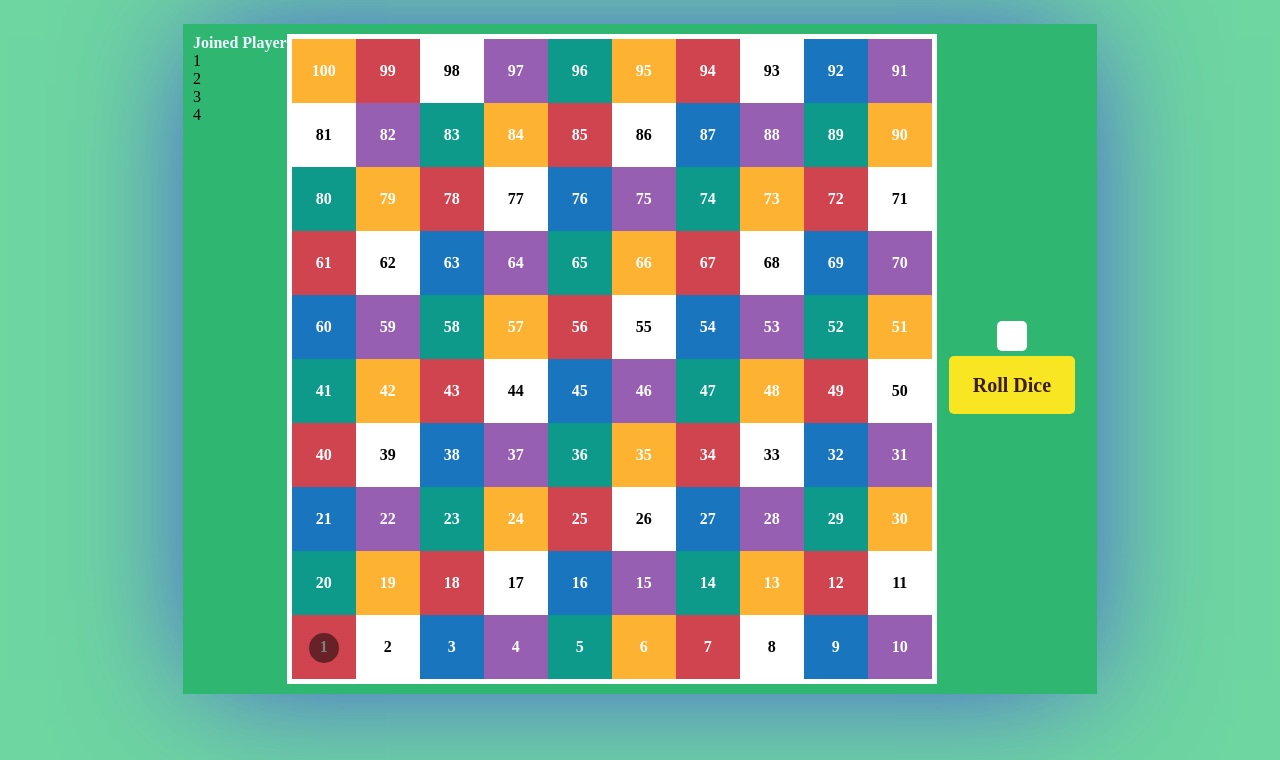
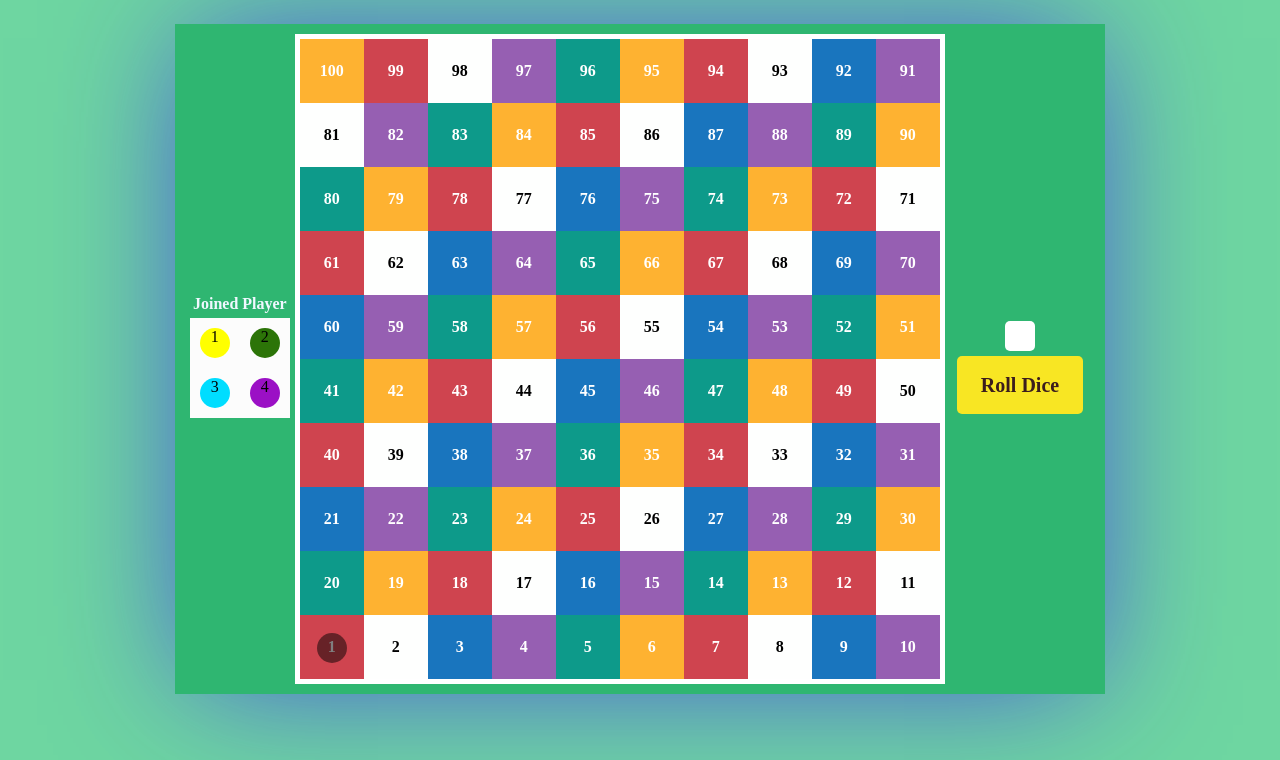
Before and after one commit to narendra-patil1509/Games, a plain HTML site: page 02-Saap-Sidi/index.html in a window 1280 px wide. Shown: the part 40-800 px from the top of the page. Drawn offline with Linux system fonts and the light colour scheme.

Commit message:
styled joined player

```diff
--- a/02-Saap-Sidi/style.css
+++ b/02-Saap-Sidi/style.css
@@ -43,6 +43,8 @@ html,body{
 .row{
     display: flex;
     flex-wrap: wrap;
+    justify-content: center;
+    align-items: center;
 }
 .heading{
     margin: auto;
@@ -73,10 +75,23 @@ h1{
     height: 30px;
     outline: none;
     border: 0.000px solid black;
-    background-color: #c6f5a0;
+    background-color: #2a99af;
     padding: 17px;
     color: #fff;
     font-weight: bold;
+}
+.players-box{
+    margin: 5px;
+    width: 100px;
+    height: 100px;
+    background-color: rgb(252, 252, 252);
+    display: grid;
+    justify-content: center;
+    align-items: center;
+    grid-template-columns: repeat(2, 1fr);
+    grid-template-rows: repeat(2, 1fr);
+    grid-column-gap: 0px;
+    grid-row-gap: 0px;
 }
 .dice{
     margin: 12px;
@@ -121,6 +136,26 @@ h1{
     z-index: 9999;
     /* transform: translateY(-14px) translateX(21px); */
 }
+.P1{
+    text-align: center;
+    margin: 10px;
+    width: 30px;
+    height: 30px;
+    background: rgba(0,0,0,0.5);/*turquoise*/
+    border-radius: 50%;
+}
+#p1{
+    background-color: yellow;
+}
+#p2{
+    background-color: rgb(44, 116, 8);
+}
+#p3{
+    background-color: rgb(0, 221, 255);
+}
+#p4{
+    background-color: rgb(155, 16, 197);
+}
 .sum{
     width: fit-content;
     background-color: white;
```
